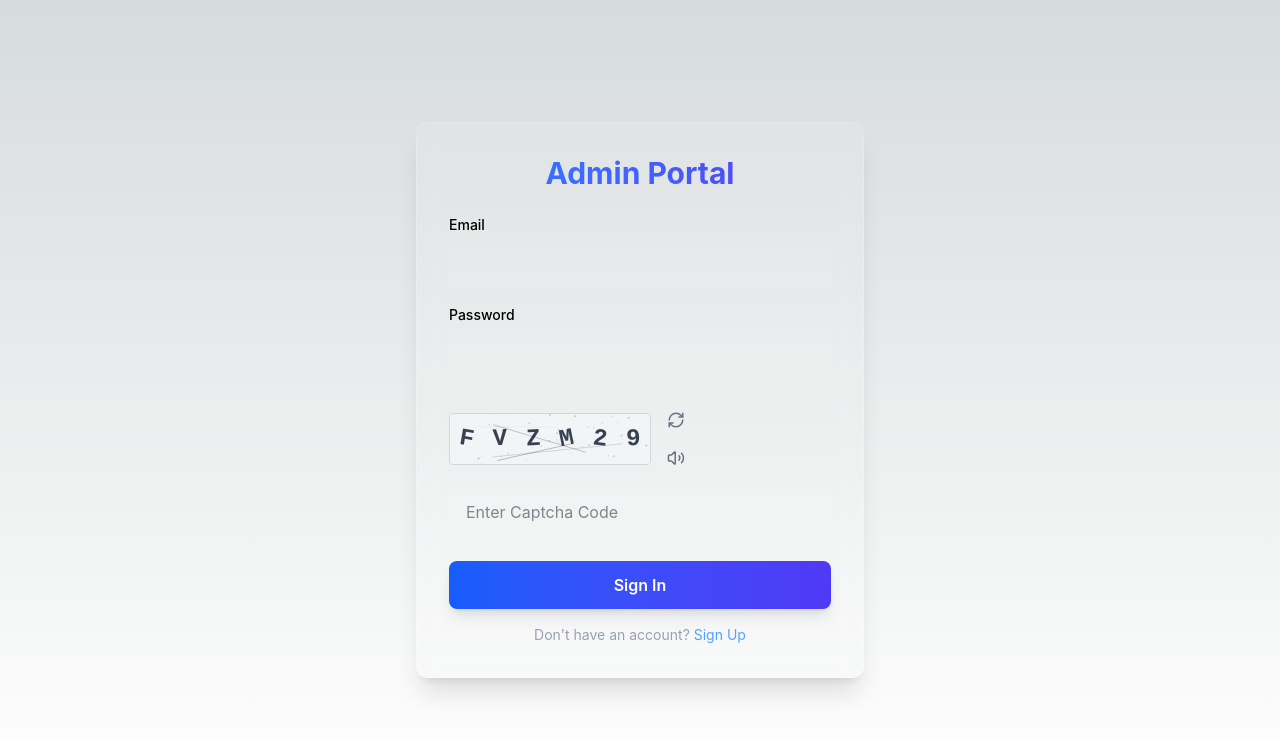
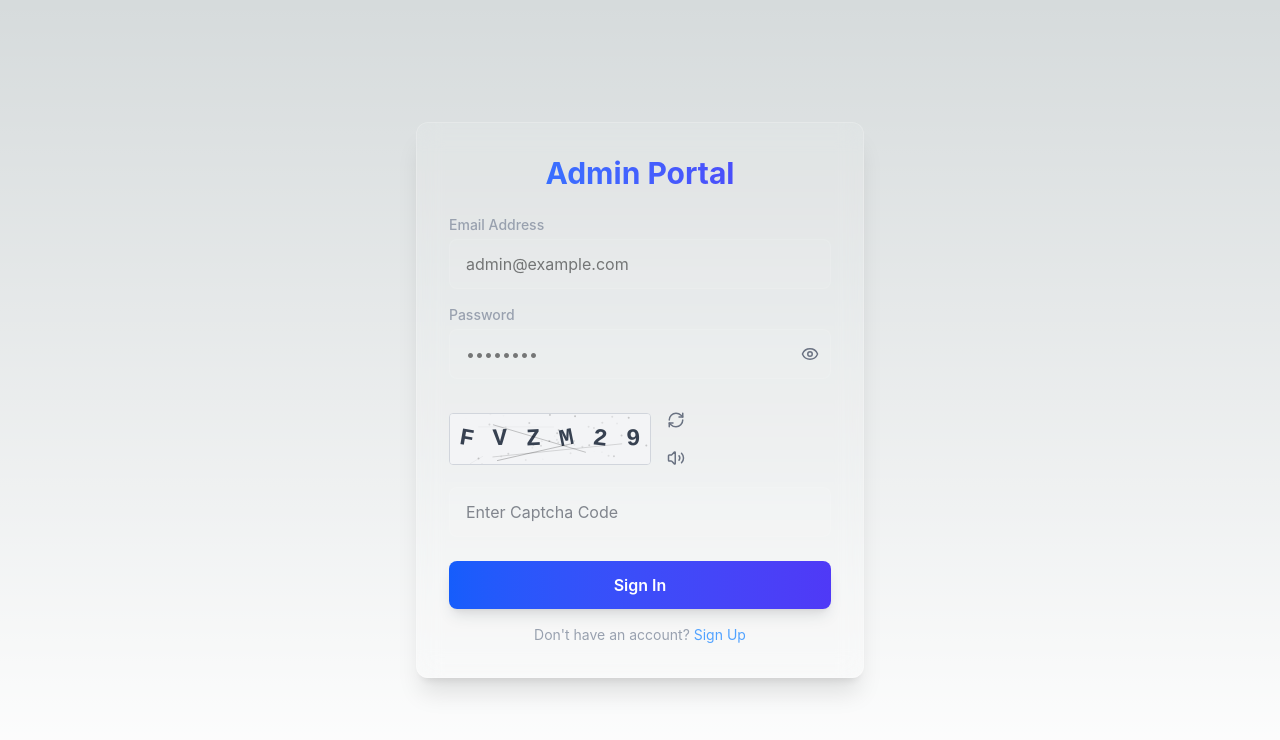
Before and after one commit to venkateswari-thota/HRMS_PORTAL, a Next.js app in the folder frontend/: page /auth/admin/signin in a window 1280 px wide. Shown: the top 740 px of the page. Built offline with nearby package versions, Linux system fonts and the light colour scheme.

Commit message:
Admin Auth: Add password visibility toggle to sign-in and sign-up pages

```diff
--- a/frontend/app/auth/admin/signin/page.tsx
+++ b/frontend/app/auth/admin/signin/page.tsx
@@ -4,11 +4,13 @@ import { useRouter } from 'next/navigation';
 import { apiRequest } from '@/lib/api';
 import Captcha from '@/components/ui/Captcha';
 import Link from 'next/link';
+import { Eye, EyeOff } from 'lucide-react';
 
 export default function AdminSignIn() {
     const router = useRouter();
     const [email, setEmail] = useState('');
     const [password, setPassword] = useState('');
+    const [showPassword, setShowPassword] = useState(false);
     const [isCaptchaValid, setIsCaptchaValid] = useState(false);
     const [error, setError] = useState('');
 
@@ -37,12 +39,28 @@ export default function AdminSignIn() {
                 {error && <div className="mb-4 p-3 bg-red-500/20 border border-red-500/50 rounded text-red-200 text-sm">{error}</div>}
                 <form onSubmit={handleLogin} className="space-y-4">
                     <div>
-                        <label className="block text-sm font-medium mb-1">Email</label>
-                        <input type="email" value={email} onChange={e => setEmail(e.target.value)} className="auth-input" required />
+                        <label className="block text-sm font-medium mb-1 text-gray-400">Email Address</label>
+                        <input type="email" value={email} onChange={e => setEmail(e.target.value)} className="auth-input" placeholder="admin@example.com" required />
                     </div>
                     <div>
-                        <label className="block text-sm font-medium mb-1">Password</label>
-                        <input type="password" value={password} onChange={e => setPassword(e.target.value)} className="auth-input" required />
+                        <label className="block text-sm font-medium mb-1 text-gray-400">Password</label>
+                        <div className="relative">
+                            <input
+                                type={showPassword ? "text" : "password"}
+                                value={password}
+                                onChange={e => setPassword(e.target.value)}
+                                className="auth-input pr-12"
+                                placeholder="••••••••"
+                                required
+                            />
+                            <button
+                                type="button"
+                                onClick={() => setShowPassword(!showPassword)}
+                                className="absolute right-3 top-1/2 -translate-y-1/2 text-gray-500 hover:text-blue-500 transition-colors"
+                            >
+                                {showPassword ? <EyeOff size={18} /> : <Eye size={18} />}
+                            </button>
+                        </div>
                     </div>
 
                     <div className="py-2">
--- a/frontend/app/auth/admin/signup/page.tsx
+++ b/frontend/app/auth/admin/signup/page.tsx
@@ -3,11 +3,13 @@ import { useState } from 'react';
 import { useRouter } from 'next/navigation';
 import { apiRequest } from '@/lib/api';
 import Link from 'next/link';
+import { Eye, EyeOff } from 'lucide-react';
 
 export default function AdminSignUp() {
     const router = useRouter();
     const [email, setEmail] = useState('');
     const [password, setPassword] = useState('');
+    const [showPassword, setShowPassword] = useState(false);
     const [error, setError] = useState('');
 
     const handleSignup = async (e: React.FormEvent) => {
@@ -28,7 +30,23 @@ export default function AdminSignUp() {
                 {error && <div className="mb-4 p-3 bg-red-500/20 text-red-200 rounded">{error}</div>}
                 <form onSubmit={handleSignup} className="space-y-4">
                     <input type="email" placeholder="Email" value={email} onChange={e => setEmail(e.target.value)} className="auth-input" required />
-                    <input type="password" placeholder="Password" value={password} onChange={e => setPassword(e.target.value)} className="auth-input" required />
+                    <div className="relative">
+                        <input
+                            type={showPassword ? "text" : "password"}
+                            placeholder="Password"
+                            value={password}
+                            onChange={e => setPassword(e.target.value)}
+                            className="auth-input pr-12"
+                            required
+                        />
+                        <button
+                            type="button"
+                            onClick={() => setShowPassword(!showPassword)}
+                            className="absolute right-3 top-1/2 -translate-y-1/2 text-gray-500 hover:text-blue-500 transition-colors"
+                        >
+                            {showPassword ? <EyeOff size={18} /> : <Eye size={18} />}
+                        </button>
+                    </div>
                     <button type="submit" className="btn-primary">Sign Up</button>
                 </form>
                 <div className="mt-4 text-center text-sm">
```
